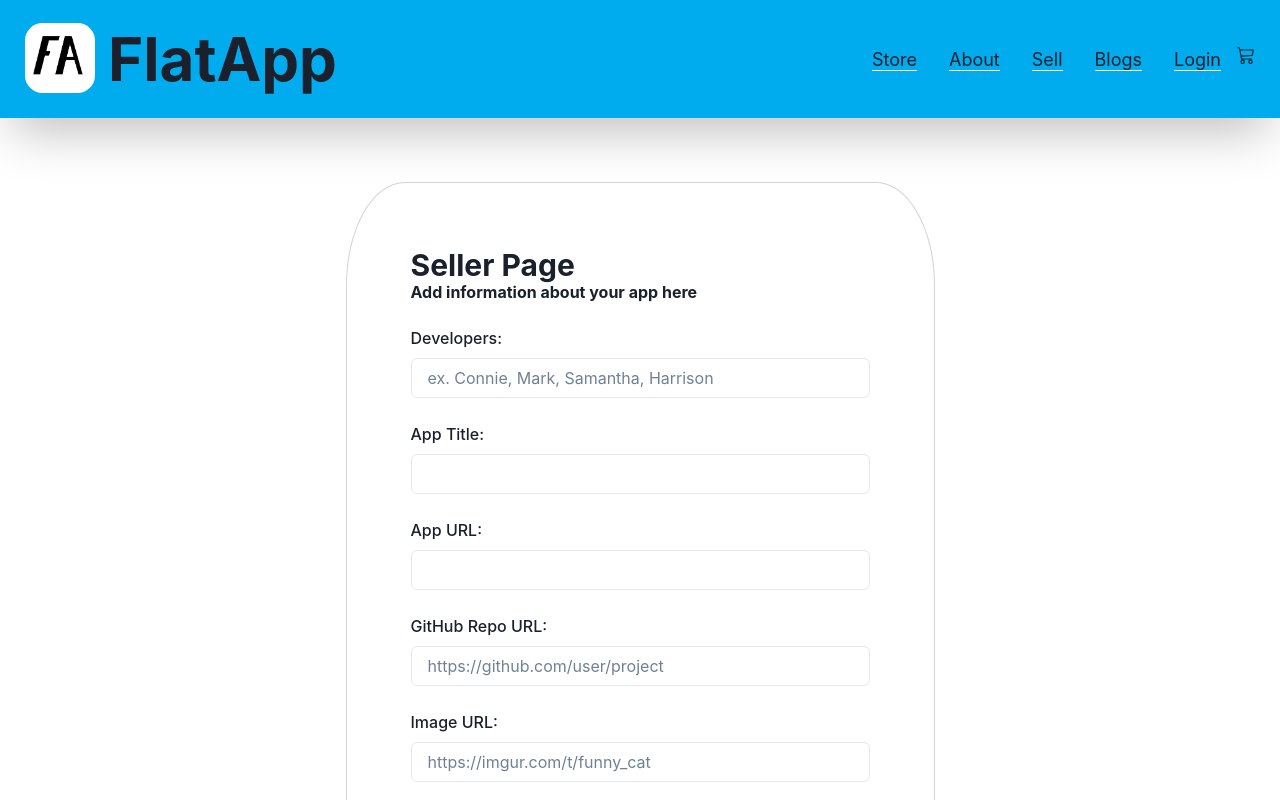
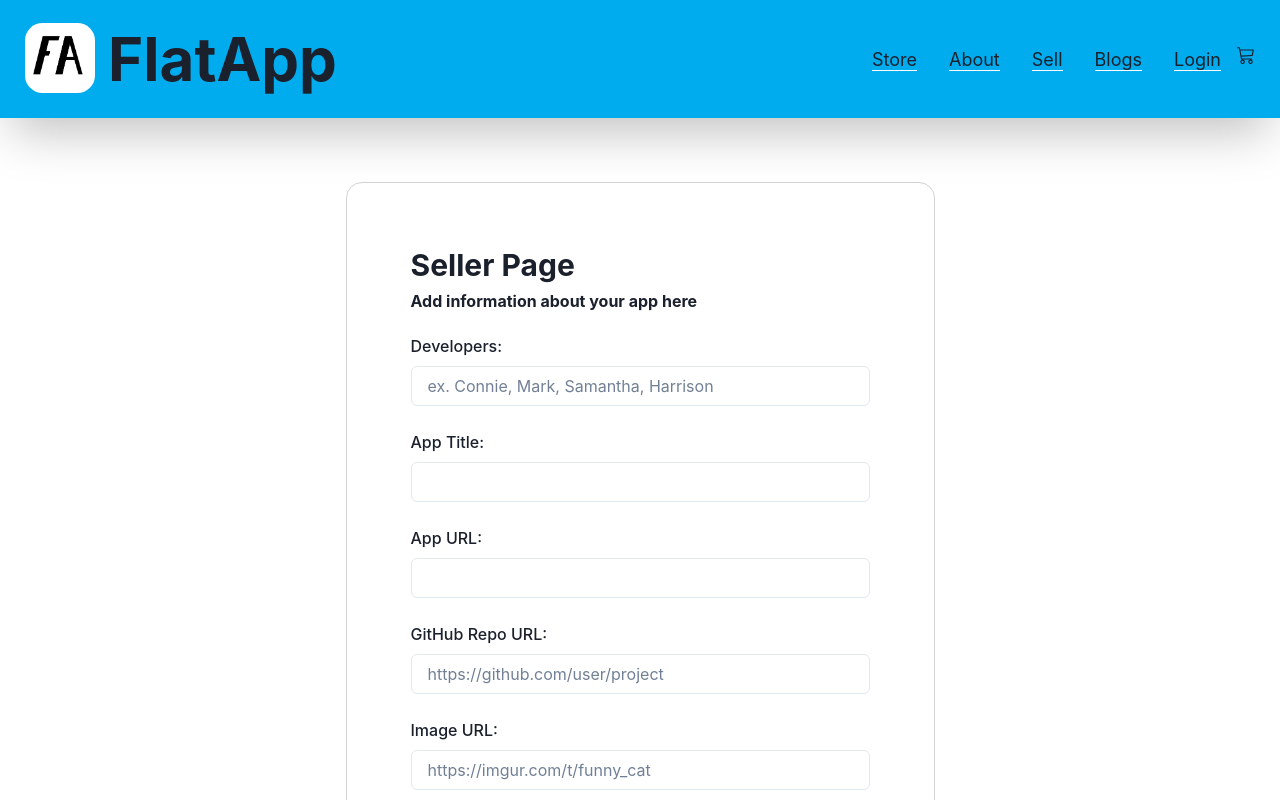
Before and after one commit to conniedc1206/flatapp-store-app, a React (Create React App) app in the folder flatapp-store/: page /seller in a window 1280 px wide. Shown: the top 800 px of the page. Built offline with nearby package versions, Linux system fonts and the light colour scheme.

Commit message:
fixed links in Details and all submit buttons on forms

```diff
--- a/flatapp-store/src/components/FilteredList.js
+++ b/flatapp-store/src/components/FilteredList.js
@@ -3,14 +3,13 @@ import AppItem from './AppItem'
 import { Flex } from "@chakra-ui/react"
 
 function FilteredList({ apps, phase, handleSelectedApp }) {
-  const filteredApps = apps.filter((app) => app.phase === phase);
-  //console.log(filteredApps);
+  const filteredApps = apps.filter((app) => app.phase === phase)
 
-  const renderApps = filteredApps.map((app) => {
+  const renderApps = filteredApps.map(app => {
     return (
       <AppItem key={app.id} app={app} handleSelectedApp={handleSelectedApp} />
-    );
-  });
+    )
+  })
 
   return (
     <Flex
@@ -24,8 +23,7 @@ function FilteredList({ apps, phase, handleSelectedApp }) {
       paddingBottom="10px"
       flexWrap="wrap"
       height="300px"
-      overflowY="scroll"
-    >
+      overflowY="scroll" >
       {renderApps}
     </Flex>
   );
--- a/flatapp-store/src/components/ItemDetails.js
+++ b/flatapp-store/src/components/ItemDetails.js
@@ -1,5 +1,4 @@
-import React from "react";
-
+import React from "react"
 import {
   Box,
   Flex,
@@ -14,23 +13,18 @@ import {
   PopoverBody,
   PopoverArrow,
   PopoverCloseButton,
-} from "@chakra-ui/react";
-
-import { Link as ReactLink } from "react-router-dom";
-
-import { FaRegThumbsUp } from "react-icons/fa";
-import { BsCartPlus } from "react-icons/bs";
-import { TiArrowBack } from "react-icons/ti";
+} from "@chakra-ui/react"
+import { Link as ReactLink } from "react-router-dom"
+import { FaRegThumbsUp } from "react-icons/fa"
+import { BsCartPlus } from "react-icons/bs"
+import { TiArrowBack } from "react-icons/ti"
 
 function ItemDetails({ selectedApp, handleAddToCart }) {
   // const { id } = useParams();
 
-  //console.log(selectedApp);
-
   const addToCart = () => {
-    handleAddToCart(selectedApp);
-  };
-
+    handleAddToCart(selectedApp)
+  }
 
   return (
     <Box
@@ -42,7 +36,9 @@ function ItemDetails({ selectedApp, handleAddToCart }) {
       marginTop="1%" >
         <Heading
         textDecoration="underline"
-        marginBottom=".5%" >{selectedApp.appName}</Heading>
+        marginBottom=".5%" >
+          {selectedApp.appName}
+        </Heading>
         <p>Developers: {selectedApp.developerNames}</p>
         <Flex
         justifyContent="center"
@@ -59,9 +55,21 @@ function ItemDetails({ selectedApp, handleAddToCart }) {
           textAlign="center"
           maxWidth="600px" >
             <p>About: {selectedApp.about}</p>
-            <Link textDecoration="underline" color="blue" href={selectedApp.githubRepo}>Github Repo</Link>
+            <Link textDecoration="underline"
+            color="blue"
+            href={selectedApp.githubRepo}
+            target="_blank"
+            rel="noreferrer noopener" >
+              Github Repo
+            </Link>
             <br></br>
-            <Link textDecoration="underline" color="blue" href={selectedApp.appUrl}>Live Demo</Link>
+            <Link textDecoration="underline"
+            color="blue"
+            href={selectedApp.appUrl}
+            target="_blank"
+            rel="noreferrer noopener" >
+              Live Demo
+            </Link>
           </Box>
         </Flex>
         <Flex justifyContent="center"
--- a/flatapp-store/src/components/Login.js
+++ b/flatapp-store/src/components/Login.js
@@ -1,5 +1,5 @@
-import React from "react";
-import { useState } from "react";
+import React, { useState } from "react"
+import { Link } from "react-router-dom"
 import { Button, Box, Flex, FormControl, FormLabel, Input, Heading } from "@chakra-ui/react"
 
 function Login() {
@@ -7,46 +7,50 @@ function Login() {
   const [password, setPassword] = useState("");
 
   const handleSubmit = (e) => {
-    e.preventDefault();
-    setLog.reset();
+    e.preventDefault()
+    setPassword("")
+    setLog("")
   };
 
   return (
-    <Flex justifyContent="center">
+    <Flex justifyContent="center" >
       <Box marginTop="5%"
       border="1px solid lightgrey"
       borderRadius="10%"
       padding="5%"
-      bgColor="white">
+      bgColor="white" >
         <FormControl>
-          <Heading size="sm">Login</Heading>
-          <FormLabel htmlFor="name">UserName</FormLabel>
+          <Heading
+          size="sm"
+          marginBottom="10%" >
+            Login
+          </Heading>
+          <FormLabel htmlFor="name" >UserName</FormLabel>
           <Input
             type="text"
             id="name"
-            onChange={(e) => setLog(e.target.value)}
+            onChange={e => setLog(e.target.value)}
             value={log}
+            marginBottom="1%"
           />
-          <br></br>
-          <br></br>
-          <FormLabel htmlFor="user-password">Password</FormLabel>
+          <FormLabel htmlFor="user-password" >Password</FormLabel>
           <Input
             type="password"
             id="user-password"
             name="user-password"
-            onChange={(e) => setPassword(e.target.value)}
+            onChange={e => setPassword(e.target.value)}
             value={password}
+            marginBottom="10%"
           />
-          <br></br>
-          <br></br>
-          <Flex justifyContent="center">
-            <Button id="submit"
-            type="submit"
-            colorScheme="twitter"
-            width="75%"
-            onSubmit={handleSubmit}>
-              Login
-            </Button>
+          <Flex justifyContent="center" >
+            {/* <Link to="/" > */}
+              <Button id="submit"
+              colorScheme="twitter"
+              width="75%"
+              onClick={handleSubmit} >
+                Login
+              </Button>
+            {/* </Link> */}
           </Flex>
         </FormControl>
       </Box>
--- a/flatapp-store/src/components/Seller.js
+++ b/flatapp-store/src/components/Seller.js
@@ -1,6 +1,7 @@
-import { useState } from "react";
-import { useHistory } from "react-router-dom";
-import { Flex,
+import { useState } from "react"
+import { useHistory } from "react-router-dom"
+import {
+  Flex,
   Box,
   FormControl,
   FormLabel,
@@ -10,73 +11,70 @@ import { Flex,
   Select,
   Button
 } from "@chakra-ui/react"
-import "../style.css";
+import "../style.css"
 
 function Seller() {
-  const initialState = {
+
+  const initialForm = {
     appName: "",
     image: "",
     developerNames: "",
     githubRepo: "",
     appUrl: "",
     about: "",
-    phase: "",
-  };
+    phase: "1",
+}
 
-  const [formData, setFormData] = useState(initialState);
+  const [formData, setFormData] = useState(initialForm)
 
-  const history = useHistory();
-  //console.log(history);
+  const history = useHistory()
+  //console.log(history)
 
   const handleChange = (e) => {
-    const { name, value } = e.target;
-    setFormData((formData) => ({ ...formData, [name]: value }));
-
-    //console.log(formData);
-    //console.log(e.target.value);
+    const { name, value } = e.target
+    setFormData(formData => ({ ...formData, [name]: value }))
   };
 
   const handleSubmit = (e) => {
-    e.preventDefault();
+    e.preventDefault()
+
     const configObj = {
       method: "POST",
       headers: {
         "Content-Type": "application/json",
-        Accept: "application/json",
+        Accept: "application/json"
       },
       body: JSON.stringify({ ...formData, likes: 0 }),
-    };
+    }
 
-    fetch("http://localhost:3000/apps", configObj);
+    fetch("http://localhost:3000/apps", configObj)
     // .then((res) => res.json())
     // .then((data) => console.log(data) );
 
-    history.push("/");
+    //should this push /seller?
+    // history.push("/");
 
-    // setFormData({
-    //   appName: "",
-    //   image: "",
-    //   developerNames: "",
-    //   githubRepo: "",
-    //   appUrl: "",
-    //   about: "",
-    //   phase: "",
-  };
+    setFormData(initialForm)
+  }
 
   return (
-     <Flex justifyContent="center">
+     <Flex justifyContent="center" >
       <Box marginTop="5%"
       marginBottom="5%"
       border="1px solid lightgrey"
-      borderRadius="10%"
-      padding="5%">
-        <FormControl id="form1" onSubmit={handleSubmit}>
-          <Heading size="lg">Seller Page</Heading>
-          <Heading size="sm">Add information about your app here</Heading>
-          <br></br>
-          <FormLabel htmlFor="developerNames">Developers:</FormLabel>
-          <Input
-            type="text"
+      borderRadius="2xl"
+      padding="5%" >
+        <FormControl id="form1" >
+          <Heading size="lg" >Seller Page</Heading>
+          <Heading size="sm"
+          marginTop="2%" >
+            Add information about your app here
+          </Heading>
+          <FormLabel htmlFor="developerNames"
+          marginTop="5%" >
+            Developers:
+          </FormLabel>
+          <Input type="text"
             name="developerNames"
             id="developerNames"
             onChange={handleChange}
@@ -138,13 +136,12 @@ function Seller() {
           />
           <br></br>
           <br></br>
-          <FormLabel htmlFor="phase">Phase:</FormLabel>
+          <FormLabel htmlFor="phase" >Phase:</FormLabel>
           <Select
             id="phase"
             name="phase"
             onChange={handleChange}
-            value={formData.phase}
-          >
+            value={formData.phase} >
             <option value="1">Phase 1</option>
             <option value="2">Phase 2</option>
             <option value="3">Phase 3</option>
@@ -153,12 +150,12 @@ function Seller() {
           </Select>
           <br></br>
           <br></br>
-          <Flex justifyContent="center">
+          <Flex justifyContent="center" >
             <Button id="submit"
-            type="submit"
             value="Submit"
             colorScheme="twitter"
             width="75%"
+            onClick={handleSubmit}
             >Submit</Button>
           </Flex>
         </FormControl>
```
Also changed, not shown: flatapp-store/src/components/App.js (+3 -4 lines).
